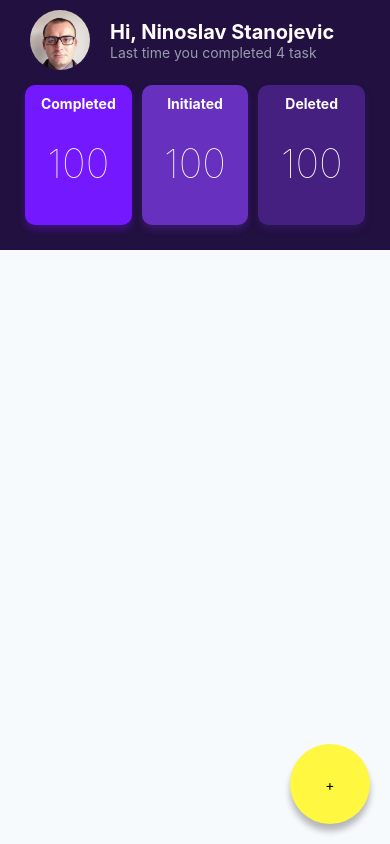
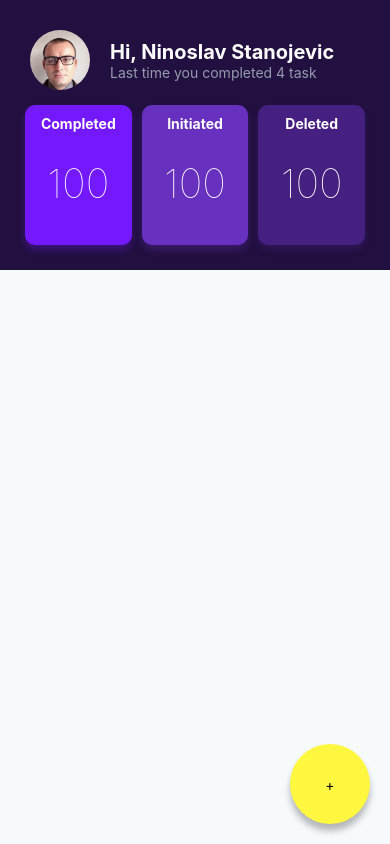
Before and after one commit to Noni2207/task-app, a React Native app: screen / in a window 390 px wide. Built offline with nearby package versions, Linux system fonts and the light colour scheme.

Commit message:
adding colors on the StatusBar on Home pages

```diff
--- a/App.js
+++ b/App.js
@@ -24,7 +24,7 @@ export default function App() {
   return (
     <View style={styles.container}>
       {showPages()}
-      <StatusBar style="auto" />
+
     </View>
   );
 }
--- a/src/pages/Home.js
+++ b/src/pages/Home.js
@@ -1,5 +1,5 @@
 import React, {useState} from 'react';
-import { StyleSheet, Text, View, TouchableOpacity } from 'react-native';
+import { StyleSheet, Text, View, TouchableOpacity, StatusBar } from 'react-native';
 import Header from '../components/Header';
 import StatusCard from '../components/StatusCard';
 
@@ -9,14 +9,13 @@ export default function App() {
           flex: 1,
           backgroundColor: '#F7FAFD',
         },
-        top: {
+       top: {
             backgroundColor: '#221040'
         },
         contanier: {
             paddingRight: 20,
             paddingLeft: 20,
-            paddingtTop: 36,
-
+            paddingTop: 20,
         },
         text: {
             color: 'white'
@@ -42,6 +41,7 @@ export default function App() {
       });
   return (
     <View style={styles.home}>
+        <StatusBar backgroundColor='#221040' barStyle='light-content'/>
        <View style={styles.top}>
          <View style={styles.contanier}>
              <Header/>
```
